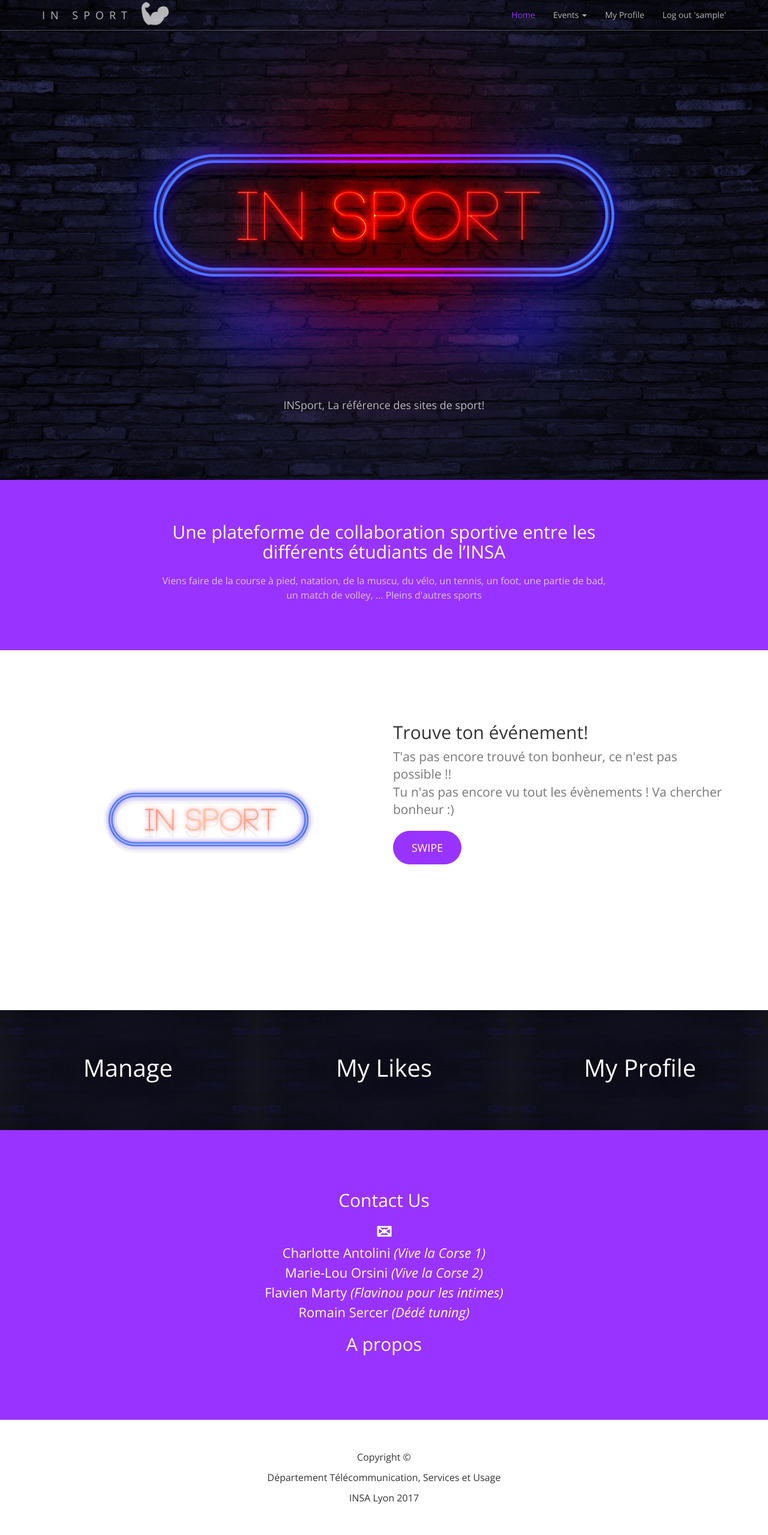
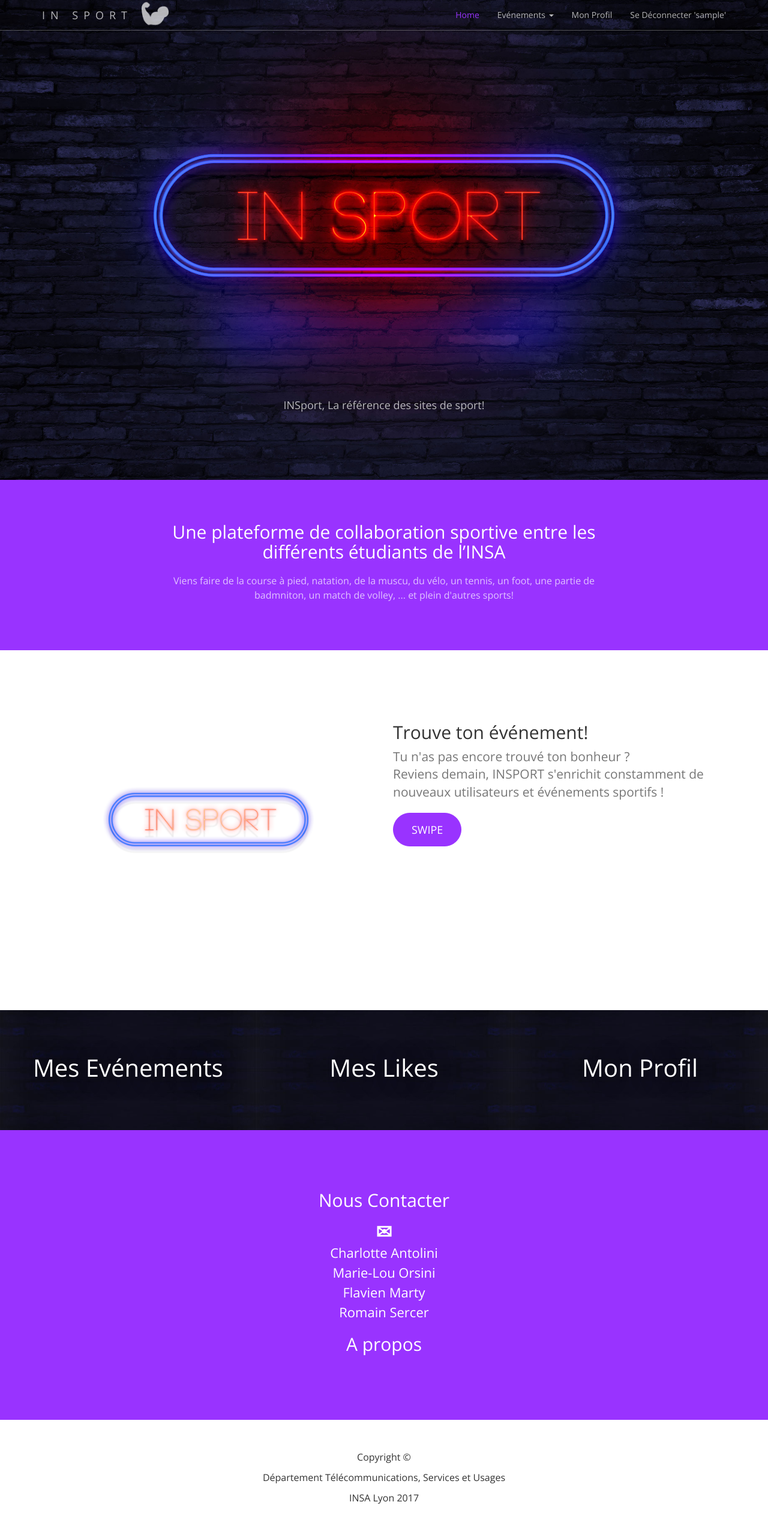
Before and after one commit to MLOrsini/ProjetWEB, a Django app: page / in a window 1280 px wide. Shown: the whole page at 60% size. Run offline with Django 3.2, Linux system fonts and the light colour scheme; the visitor is signed in with stand-in values (Sample User, id 1); some libraries are stand-ins or nearby versions; some web fonts are replaced.

Commit message:
Traduction du site pour que tout soit en français

```diff
--- a/INSport/accueil/templates/accueil.html
+++ b/INSport/accueil/templates/accueil.html
@@ -25,7 +25,7 @@
     <table class="row" height="600px"></table>
     <p>INSport, La référence des sites de sport!</p>
     {% if not request.user.is_authenticated %}
-        <a href="/tableaubord/sign1" class="btn btn-primary btn-lg">Engage Now</a>
+        <a href="/tableaubord/sign1" class="btn btn-primary btn-lg">Inscris-toi maintenant !</a>
     {% endif %}
 {% endblock header %}
 
@@ -37,7 +37,7 @@
                 <div class="col-lg-8 col-lg-offset-2">
                     <!-- <span class="glyphicon glyphicon-apple" style="font-size: 60px"></span> -->
                     <h2 class="section-heading">Une plateforme de collaboration sportive entre les différents étudiants de l’INSA</h2>
-                    <p class="text-light">Viens faire de la course à pied, natation, de la muscu, du vélo, un tennis, un foot, une partie de bad, un match de volley, ... Pleins d'autres sports</p>
+                    <p class="text-light">Viens faire de la course à pied, natation, de la muscu, du vélo, un tennis, un foot, une partie de badmniton, un match de volley, ... et plein d'autres sports!</p>
                 </div>
             </div>
         </div>
@@ -53,12 +53,12 @@
                 <div class="col-sm-6">
                     {% if request.user.is_authenticated %}
                         <h2 class="section-header">Trouve ton événement!</h2>
-                        <p class="lead text-muted">T'as pas encore trouvé ton bonheur, ce n'est pas possible !! <br \>
-                        Tu n'as pas encore vu tout les évènements ! Va chercher bonheur :)</p>
+                        <p class="lead text-muted">Tu n'as pas encore trouvé ton bonheur ? <br \>
+                        Reviens demain, INSPORT s'enrichit constamment de nouveaux utilisateurs et événements sportifs !</p>
                         <a href="/swipe" class="btn btn-primary btn-lg">Swipe</a>
                     {% else %}
                         <h2 class="section-header">Rejoins nous vite!</h2>
-                        <p class="lead text-muted">Fatigué de courir, nager tout seul ou que jamais personne ne soit disponible pour faire un tennis ou un match de football, etc. Avec notre site, les étudiants à l’INSA pourront se regrouper par centre d’intérêt, par sport pratiqué, afin de discuter, se réunir et s’entraîner ensemble, sur des événements créés par les utilisateurs ou des professionnels.</p>
+                        <p class="lead text-muted">Fatigué de courir, nager tout seul ou que jamais personne ne soit disponible pour faire un tennis ou un match de football avec toi ? Avec notre site, les étudiants de l’INSA se regroupent par centre d’intérêt, par sport pratiqué, afin de discuter, se réunir et s’entraîner ensemble, sur des événements créés par d'autres étudiants.</p>
                         <a href="/tableaubord/sign1" class="btn btn-primary btn-lg">Sign Up</a>
                     {% endif %}
                 </div>
@@ -89,19 +89,19 @@
             <div class="row promo">
                 <a href="/tableaubord">
                     <div class="col-md-4 promo-item item-1">
-                        <h3>Manage</h3>
+                        <h3>Mes Evénements</h3>
                     </div>
                 </a>
 
                 <a href="/evenement">
                     <div class="col-md-4 promo-item item-2">
-                        <h3>My Likes</h3>
+                        <h3>Mes Likes</h3>
                     </div>
                 </a>
 
                 <a href="/profil">
                     <div class="col-md-4 promo-item item-3">
-                        <h3>My Profile</h3>
+                        <h3>Mon Profil</h3>
                     </div>
                 </a>
             </div>
--- a/INSport/evenement/templates/detailEvenement.html
+++ b/INSport/evenement/templates/detailEvenement.html
@@ -1,6 +1,6 @@
 {% extends 'layouts/base.html' %}
 
-{% block title %}Evenement Likés | INSport{% endblock title %}
+{% block title %}Evenements Likés | INSport{% endblock title %}
 
 {% load static %}
 {% block bootstrapCSS %}
--- a/INSport/evenement/templates/evenement.html
+++ b/INSport/evenement/templates/evenement.html
@@ -1,6 +1,6 @@
 {% extends 'layouts/base.html' %}
 
-{% block title %}Evenement Likés | INSport{% endblock title %}
+{% block title %}Evenement | INSport{% endblock title %}
 
 {% load static %}
 {% block bootstrapCSS %}
@@ -22,7 +22,7 @@
 
 {% block header %}
 
-<h1>My likes</h1>
+<h1>Mes likes</h1>
 <br>
 <ol>
     <article>
@@ -42,7 +42,7 @@
 
     {% empty %}
 
-        <h3>Oh non..!! Tu n'as like aucun evenements, vas vite le faire</h3>
+        <h3>Oh non..!! Tu n'as liké aucun evenement, vas vite le faire sur la page Swipe!</h3>
 
     {% endfor %}
     </article>
--- a/INSport/profil/templates/Utilisateur.html
+++ b/INSport/profil/templates/Utilisateur.html
@@ -66,7 +66,7 @@
     background-color: red;
     -webkit-transition: all .35s;
     -moz-transition: all .35s;
-    transition: all .35s;"  >DELETE X</a>   <a href="{% url 'monProfil' id=user.id%}" class="btn btn-lg"style="
+    transition: all .35s;"  >SUPPRIMER X</a>   <a href="{% url 'monProfil' id=user.id%}" class="btn btn-lg"style="
     color: #fff;
     background-color: #6D19C1;
     -webkit-transition: all .35s;
--- a/INSport/swipe/templates/index.html
+++ b/INSport/swipe/templates/index.html
@@ -21,7 +21,7 @@
 {% endblock bootstrapCSS %}
 
 {% block header %}
-        <table ><font size="66" weight="50">B R O W S E &nbsp; E V E N T S </font></table>
+        <table ><font size="66" weight="50">S W I P E  &nbsp; E V E N E M E N T S  </font></table>
 
         <div class="header-content-inner">
            <table class="row" width="600px" ></table>
--- a/INSport/tableaubord/templates/createEvent.html
+++ b/INSport/tableaubord/templates/createEvent.html
@@ -1,6 +1,6 @@
 {% extends 'layouts/base.html' %}
 
-{% block title %}Profil | INSport{% endblock title %}
+{% block title %}Créer Un Evenement | INSport{% endblock title %}
 
 {% load static %}
 {% block bootstrapCSS %}
@@ -39,7 +39,7 @@
 </td><td width="20%"></td>
 <td align="right" >
 
-    <br><input type="submit" class="btn btn-primary btn-lg" value="Create Event !" />
+    <br><input type="submit" class="btn btn-primary btn-lg" value="Créer Evénement !" />
     </form><br><br>
 
 </td></tr></table>
--- a/INSport/tableaubord/templates/sign1.html
+++ b/INSport/tableaubord/templates/sign1.html
@@ -20,7 +20,7 @@
 {% endblock bootstrapCSS %}
 
 {% block header %}
-    <table ><font size="66" weight="50">R E G I S T E R</font></table>
+    <table ><font size="66" weight="50">S ' I N S C R I R E </font></table>
 
     <table class="row" width="600px" ></table>
     <p>{% if envoi %}Votre message a bien été envoyé !{% endif %}
@@ -32,7 +32,7 @@
 	</label><br>
 	{% endfor %}
 
-    <br><input type="submit" class="btn btn-primary btn-lg" value="Sign Up !" />
+    <br><input type="submit" class="btn btn-primary btn-lg" value="Je m'inscris !" />
     </form>
     </p>
     </div>
--- a/INSport/tableaubord/templates/tableaubord.html
+++ b/INSport/tableaubord/templates/tableaubord.html
@@ -29,12 +29,12 @@
     background-color: purple;
     -webkit-transition: all .35s;
     -moz-transition: all .35s;
-    transition: all .35s;"  >Create Event</a>        <a href="#ancre" class="btn btn-lg"style="
+    transition: all .35s;"  >Créer Evénement</a>        <a href="#ancre" class="btn btn-lg"style="
     color: #fff;
     background-color: #6D19C1;
     -webkit-transition: all .35s;
     -moz-transition: all .35s;
-    transition: all .35s;"  >Show my events </a>
+    transition: all .35s;"  >Afficher mes événements </a>
 
 {%endblock header%}
 
@@ -60,7 +60,7 @@
                             -webkit-transition: all .35s;
                             -moz-transition: all .35s;
                             transition: all .35s;" >
-                            Delete Event
+                            Supprimer Evenement
                         </a>
                     </div>
 
--- a/INSport/templates/layouts/_footer.html
+++ b/INSport/templates/layouts/_footer.html
@@ -4,12 +4,12 @@
     	<!-- Contact Us -->
         <div class="contact">
         	<div class="container">
-				<h2 class="section-heading">Contact Us</h2>
+				<h2 class="section-heading">Nous Contacter</h2>
                 <p><span class="glyphicon glyphicon-envelope"></span><br />
-                <a href="mailto:charlotte.antolini@insa-lyon.fr" style="color: #FFFFFF">Charlotte Antolini <i>(Vive la Corse 1)</i></a><br />
-                <a href="mailto:marie-lou.orsini@insa-lyon.fr" style="color: #FFFFFF">Marie-Lou Orsini <i>(Vive la Corse 2)</i></a><br />
-                <a href="mailto:flavien.marty@insa-lyon.fr" style="color: #FFFFFF">Flavien Marty <i>(Flavinou pour les intimes)</i></a><br />
-                <a href="mailto:romain.sercer@insa-lyon.fr" style="color: #FFFFFF">Romain Sercer <i>(Dédé tuning)</i></a><br />
+                <a href="mailto:charlotte.antolini@insa-lyon.fr" style="color: #FFFFFF">Charlotte Antolini <i></i></a><br />
+                <a href="mailto:marie-lou.orsini@insa-lyon.fr" style="color: #FFFFFF">Marie-Lou Orsini <i></i></a><br />
+                <a href="mailto:flavien.marty@insa-lyon.fr" style="color: #FFFFFF">Flavien Marty <i></i></a><br />
+                <a href="mailto:romain.sercer@insa-lyon.fr" style="color: #FFFFFF">Romain Sercer <i></i></a><br />
                 </p>
                 <h2><a href="/doc" style="color: #FFFFFF">A propos</a></h2>
         	</div>
@@ -19,7 +19,7 @@
         <div class="small-print">
         	<div class="container">
         		<p>Copyright &copy</p>
-                <p>Département Télécommunication, Services et Usage</p>
+                <p>Département Télécommunications, Services et Usages</p>
                 <p>INSA Lyon 2017</p>
         	</div>
         </div>
--- a/INSport/templates/layouts/_nav.html
+++ b/INSport/templates/layouts/_nav.html
@@ -20,23 +20,23 @@
                     <li class="active"><a href="/">Home</a></li>
 
 					<li class="dropdown">{% if request.user.is_authenticated %}
-						<a href="#" class="dropdown-toggle" data-toggle="dropdown" role="button" aria-haspopup="true" aria-expanded="false">Events <span class="caret"></span></a>
+						<a href="#" class="dropdown-toggle" data-toggle="dropdown" role="button" aria-haspopup="true" aria-expanded="false">Evénements <span class="caret"></span></a>
 						<ul class="dropdown-menu" aria-labelledby="about-us">
-							<li><a href="/evenement">My Likes</a></li>
-                            <li><a href="/tableaubord">Manage</a></li>
-							<li><a href="/swipe">Browse</a></li>
+							<li><a href="/evenement">Mes Likes</a></li>
+                            <li><a href="/tableaubord">Gérer Evénements </a></li>
+							<li><a href="/swipe">Swipe</a></li>
 
 						</ul>
 					{% endif %}
 					</li>
 
                     <li> {% if request.user.is_authenticated %}
-                        <a href="/profil">My Profile</a>
-		                {% else %}<a href="/tableaubord/sign1">Sign In</a>{% endif %}
+                        <a href="/profil">Mon Profil</a>
+		                {% else %}<a href="/tableaubord/sign1">Se Connecter</a>{% endif %}
                     </li>
 
 		             <li>
-                       {% if request.user.is_authenticated %}<a href="/logout"> Log out '{{ request.user.username }}'</a>
+                       {% if request.user.is_authenticated %}<a href="/logout"> Se Déconnecter '{{ request.user.username }}'</a>
                        {% else %}<a href="/login">Login</a>{% endif %}
                     </li>
                 </ul>
```
Also changed, not shown: INSport/accueil/templates/aPropos.html (+7 -7 lines).
